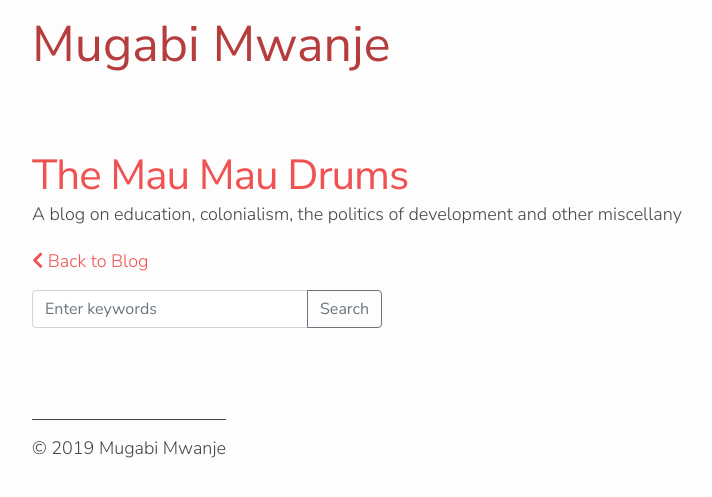
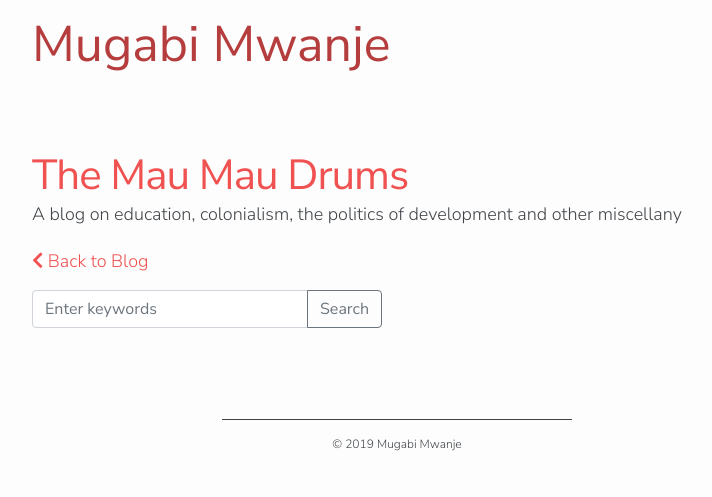
Before and after one commit to FerhatAvdic/jekyllblog, a Jekyll site: the page built from search-results.html, in a window 1280 px wide. Shown: the top 497 px of the page, without its empty margins (243-955 px from the left). Built offline with Jekyll 4.4.1, drawn with Linux system fonts in a browser that asks for light colours; nearby versions of some CDN libraries; some web fonts are replaced.

Commit message:
footer centered

```diff
--- a/_data/navigation.yml
+++ b/_data/navigation.yml
@@ -3,7 +3,7 @@ items:
 - title: About
   url: /about/
 
-- title: What I am Doing Now
+- title: Now
   url: /now/
 
 - title: Blog
--- a/_includes/footer.html
+++ b/_includes/footer.html
@@ -1,4 +1,4 @@
-<footer class="d-inline-block">
+<footer>
   <!-- <ul class="footer-nav">
     {% for item in site.data.navigation.items %}
     <li>
@@ -6,5 +6,13 @@
     </li>
     {% endfor %}
   </ul> -->
-    &copy; 2019<script>new Date().getFullYear() > 2019 && document.write("-" + new Date().getFullYear());</script> Mugabi Mwanje
+    <div class="row">
+      <div class="col-sm-6 offset-sm-3">
+        <div class="footer-content text-center">
+          &copy; 2019
+          <script>new Date().getFullYear() > 2019 && document.write("-" + new Date().getFullYear());</script>
+          Mugabi Mwanje
+        </div>
+      </div>
+    </div>
 </footer>
--- a/assets/css/custom.css
+++ b/assets/css/custom.css
@@ -84,13 +84,14 @@ a:hover, a:active{
     color: var(--text-red);
 }
 
-footer{
+
+.footer-content{
+  border-top: 1px solid var(--text-black);
+  font-size: 12px;
   padding-top:15px;
-  border-top: 1px solid var(--text-black);
   margin-bottom: 15px;
 }
-
-.footer-nav{
+/* .footer-nav{
   text-align: center;
   margin: 0;
 }
@@ -103,4 +104,4 @@ footer{
 }
 .footer-nav>li:not(:first-child):before{
   content: " \2022 "
-}
+} */
```
